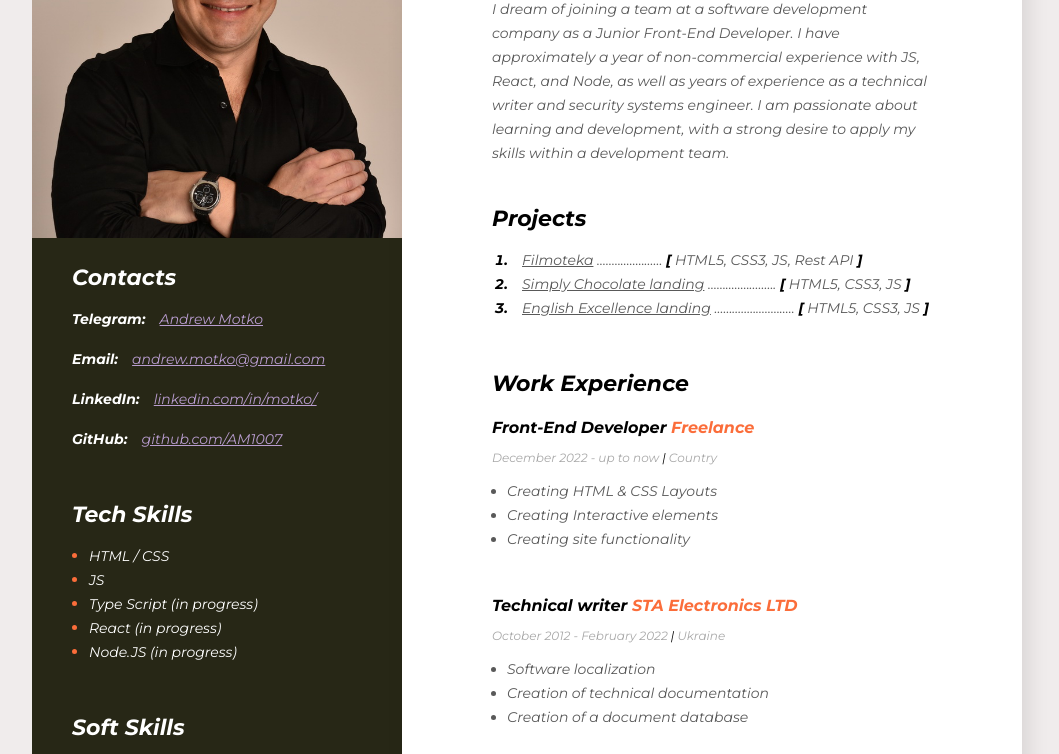
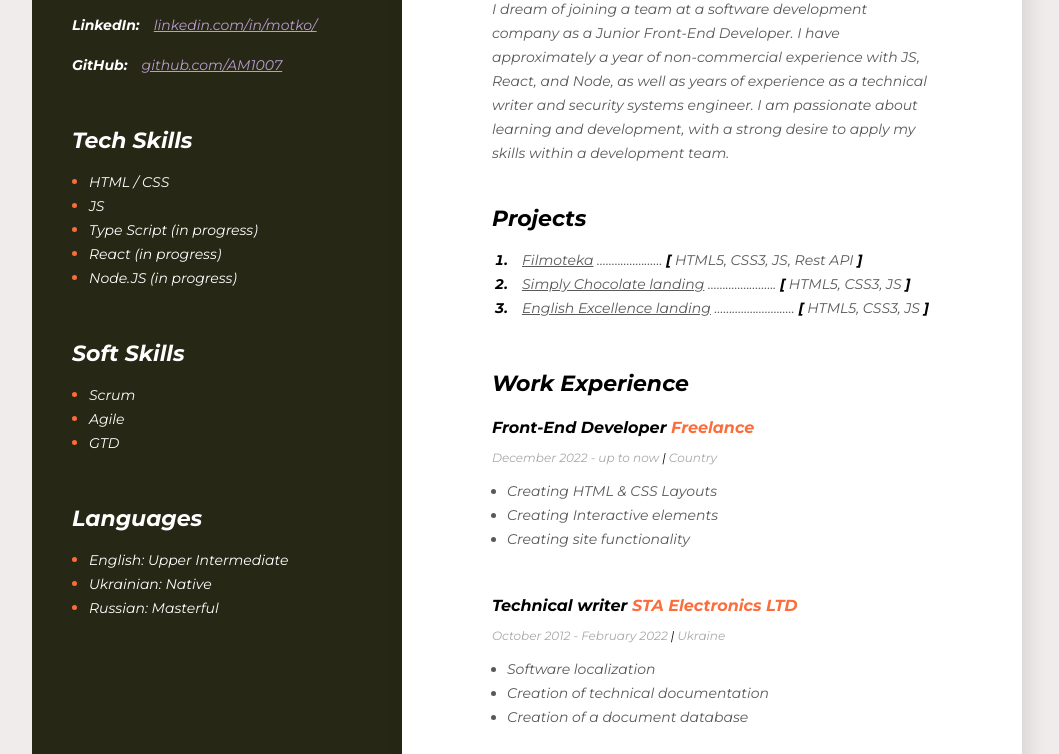
Before and after one commit to AM1007/rsschool-cv, a plain HTML site: page index.html in a window 1280 px wide. Shown: the part 180-934 px from the top of the page, without its empty margins (113-1172 px from the left). Drawn offline with Linux system fonts and the light colour scheme.

Commit message:
fix: delete photo

```diff
--- a/index.html
+++ b/index.html
@@ -164,8 +164,6 @@
       </div>
       <!--Sidebar-->
       <aside class="sidebar">
-        <img src="./photo.jpg" alt="cv_ahoto" width="370" />
-
         <!--Contacts-->
         <div class="contacts">
           <h3 class="sidebar__title">Contacts</h3>
```
